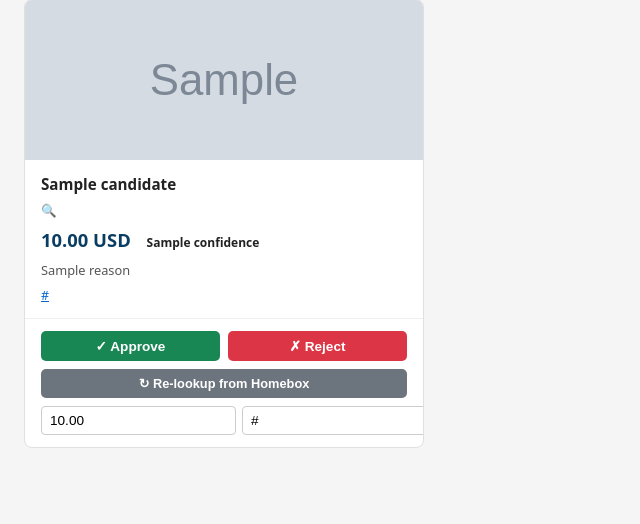
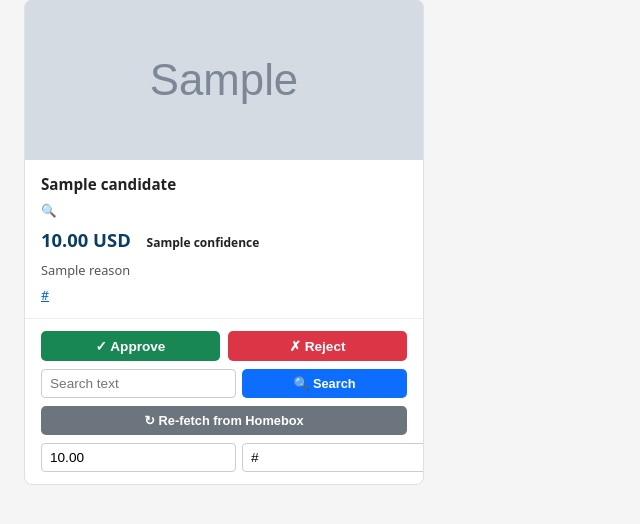
Before and after one commit to rodsawhite/homebox-pricer, a FastAPI app: template price-lookup/app/templates/queue.html in a window 1280 px wide. Shown: the part 123-647 px from the top of the page, without its empty margins (0-640 px from the left). Run offline with FastAPI, Linux system fonts and the light colour scheme; the template is opened without the code that fills it: most values are stand-ins (such as "Sample title", 1, 10 or a date in 2020); grey boxes marked "Sample" are stand-in pictures.

Commit message:
Add editable search box to review queue (override messy Homebox metadata)
When a Homebox item has a garbled manufacturer (e.g. 'Unilnik' on a TP-Link
switch), every re-lookup faithfully rebuilds 'Unilnik TP-Link ...' from the
item metadata, so the bad query persists until the field is fixed in Homebox.

This adds a 🔍 Search box per candidate card, pre-filled with the current
query and editable inline. Submitting it posts the text to the relookup
endpoint, which now uses a supplied `query` form field verbatim (no Homebox
round-trip) and only re-fetches/rebuilds from Homebox when no query is given.

The grey button is relabelled "↻ Re-fetch from Homebox" to distinguish the
two paths:
  - 🔍 Search        — run the (editable) text as-is
  - ↻ Re-fetch       — pull fresh metadata from Homebox, rebuild, search

88 tests passing (2 new: custom-query path skips Homebox; no-query path
re-fetches and rebuilds).

https://claude.ai/code/session_01UaQ7KH8KFzpDT2SBpB1UPs

```diff
--- a/price-lookup/app/main.py
+++ b/price-lookup/app/main.py
@@ -202,10 +202,17 @@ def api_reject(candidate_id: int, request: Request) -> Any:
 
 
 @app.post("/api/candidates/{candidate_id}/relookup")
-def api_relookup(candidate_id: int, request: Request) -> Any:
-    """Re-fetch the item from Homebox, rebuild the search query from current
-    metadata, run a fresh price lookup, and update the candidate in the DB.
-    Useful when the item's name, manufacturer, or model has been edited.
+def api_relookup(
+    candidate_id: int,
+    request: Request,
+    query: str | None = Form(None),
+) -> Any:
+    """Run a fresh price lookup and update the candidate in the DB.
+
+    If a ``query`` form field is supplied (the editable search box in the queue),
+    that text is used verbatim — handy when Homebox metadata is messy. Otherwise
+    the item is re-fetched from Homebox and the query is rebuilt from its current
+    name / manufacturer / model.
     """
     row = get_candidate(candidate_id)
     if not row:
@@ -219,24 +226,29 @@ def api_relookup(candidate_id: int, request: Request) -> Any:
             )
         raise HTTPException(400, f"Candidate is already {row['status']}")
 
-    try:
-        item = HomeboxClient().get_item(row["homebox_id"])
-    except HomeboxError as exc:
-        if _wants_html(request):
-            return RedirectResponse(
-                f"/?flash=Homebox+error:+{exc}&flash_type=err", status_code=303
-            )
-        raise HTTPException(502, f"Homebox error: {exc}") from exc
+    settings = get_settings()
+    custom = (query or "").strip()
+    if custom:
+        # Use the edited query verbatim — no Homebox round-trip.
+        name = row["item_name"]
+        search_query = custom
+    else:
+        try:
+            item = HomeboxClient().get_item(row["homebox_id"])
+        except HomeboxError as exc:
+            if _wants_html(request):
+                return RedirectResponse(
+                    f"/?flash=Homebox+error:+{exc}&flash_type=err", status_code=303
+                )
+            raise HTTPException(502, f"Homebox error: {exc}") from exc
+        name = item.get("name", "") or row["item_name"]
+        search_query = build_search_query(item, settings.price_currency)
 
-    settings = get_settings()
-    name = item.get("name", "") or row["item_name"]
-    query = build_search_query(item, settings.price_currency)
-
-    result = lookup_price(query)
+    result = lookup_price(search_query)
     refresh_candidate(
         candidate_id=candidate_id,
         item_name=name,
-        query=query,
+        query=search_query,
         price=result["price"],
         currency=result.get("currency", settings.price_currency),
         source_url=result["source_url"],
--- a/price-lookup/app/templates/queue.html
+++ b/price-lookup/app/templates/queue.html
@@ -187,10 +187,20 @@
           </form>
         </div>
 
-        {# Re-lookup: re-fetch item from Homebox and run a fresh price search #}
+        {# Search with an editable query (verbatim, no Homebox round-trip) #}
+        <form method="post" action="/api/candidates/{{ c.id }}/relookup">
+          <div class="edit-row">
+            <input type="text" name="query" value="{{ c.query | e }}"
+              placeholder="Search text" style="flex:1">
+            <button type="submit" class="btn"
+              style="background:#0d6efd;color:#fff;font-size:0.8rem">🔍 Search</button>
+          </div>
+        </form>
+
+        {# Re-fetch item metadata from Homebox, then rebuild the query + search #}
         <form method="post" action="/api/candidates/{{ c.id }}/relookup">
           <button type="submit" class="btn" style="width:100%;background:#6c757d;color:#fff;font-size:0.8rem">
-            ↻ Re-lookup from Homebox
+            ↻ Re-fetch from Homebox
           </button>
         </form>
 
```
Also changed, not shown: price-lookup/tests/test_health.py (+66 -0 lines).
